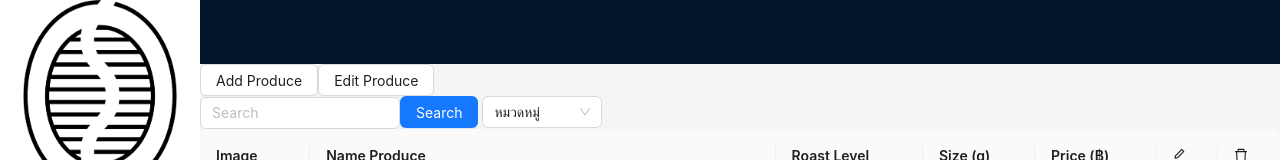
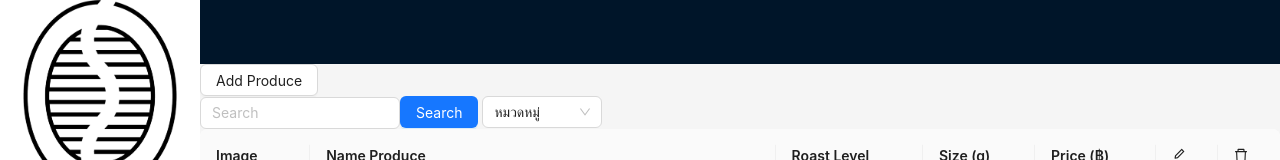
Before and after one commit to Sofia-project-01/patanitenicall, a React (Vite) app: page /Warehouse in a window 1280 px wide. Shown: the top 160 px of the page. Built offline with nearby package versions, Linux system fonts and the light colour scheme; data requests are answered from the project's data file.

Commit message:
delete : buttom edit

```diff
--- a/src/components/warehouse/index.tsx
+++ b/src/components/warehouse/index.tsx
@@ -7,8 +7,7 @@ const Warehouse: React.FC = () => {
   return (
     <div>
       <Row className='space-x-2 flex justify-end'>
-        <Link to="/AddProduce"> <Button className='bg-sky-500 w-[100px] pr-2 pl-2'>Add Produce</Button></Link>
-        <Link to="/EditPageTable"><Button className='bg-sky-500 w-[100px] pr-2 pl-2'>Edit Produce</Button></Link>
+        <Link to="/AddProduce"> <Button className='text-white bg-sky-600 w-[100px] pr-2 pl-2'>Add Produce</Button></Link>
       </Row>
       <div className='mt-4'>
         <TeblePage />
```
